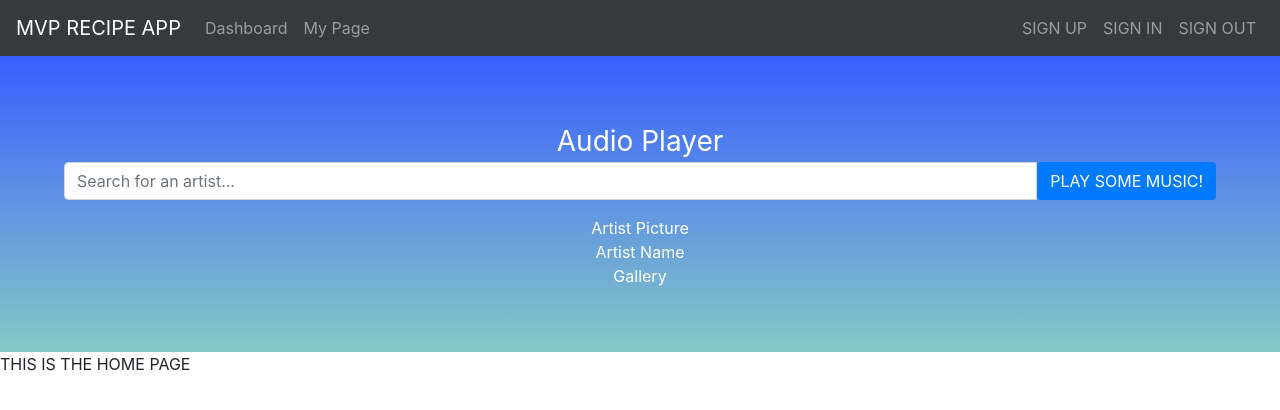
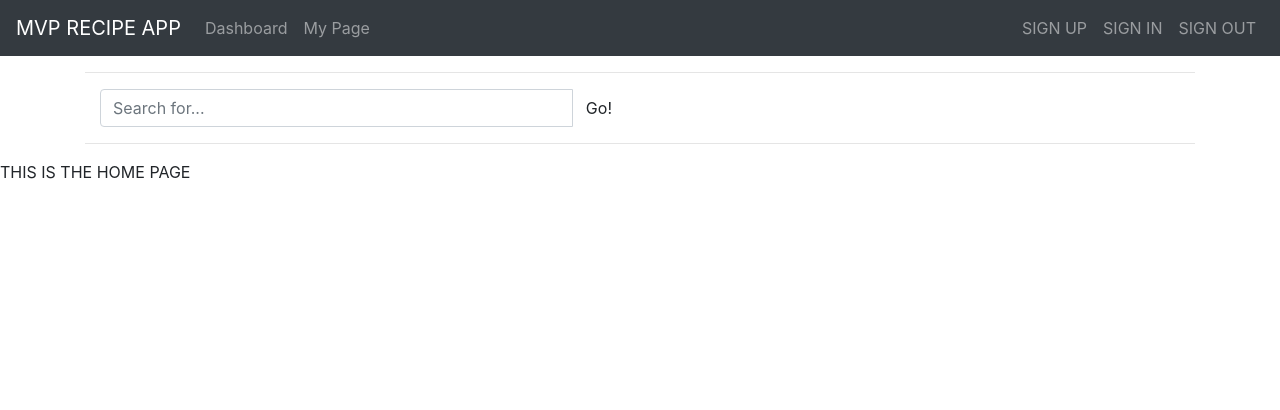
Before and after one commit to jaboulos/MVP-recipe-v2, a React (Create React App) app: page / in a window 1280 px wide. Shown: the top 410 px of the page. Built offline with nearby package versions, Linux system fonts and the light colour scheme.

Commit message:
audioplayer able to fetch from spotify api

```diff
--- a/src/components/AudioPlayer.js
+++ b/src/components/AudioPlayer.js
@@ -1,36 +1,156 @@
 import React, { Component } from 'react';
 import '../App.css';
-import { FormGroup, FormControl, InputGroup, Glyphicon, Button } from 'react-bootstrap';
+// import { FormGroup, FormControl, InputGroup, Glyphicon, Button } from 'react-bootstrap';
 
+
+// spotify endpoint, dont need api key
+// https://api.spotify.com/v1/search
+// documentation page: https://developer.spotify.com/documentation/web-api/reference/search/search/
+// access token: http://localhost:8888/#access_token=BQCXXDjU9wbR4i7MmZrjCYAr04zQAv6KH1L5wOeQO5BUKbNWuGqilZZLkZA5ufTESocA-UKjs8y50puWGZSKgs31O-JGmOxesLgn1ljx20FNuhZQfsxQE3pWTO4HWSHmhYjlRlnX3jUixjoVpOsDuvRxlUKOIbNI8x96gG4Z&refresh_token=AQBR0PIzmZFGPrmR6Cl_lDBfTlCVIzdmMplygur8VHxDk3Vv-eqWPR_58Sl2WbgVcaFgCXJHi7_s6hv8Gcc_jytmYy-lgF3d9ZAPe_-1tI8Bl8I0nrKWx8_BuIWD0cYC4qcYXw
+
+// client id: e2d613f9ba5b4b30a041a725626046e6
+// client secret: a1bc17e2569a415596350b5ec3a04417
+// redirect uri: http://localhost:3000/randomrecipe
+//               http://localhost:3000/userpage
 class AudioPlayer extends Component {
+  constructor(props) {
+    super(props);
+    this.state = {
+      query: '',
+      artist: null
+    }
+  }
+/*
+  // test to see if query is working
+  search() {
+    // console.log("THIS IS THE STATE: ", this.state);
+    // declare spotify search endpoint as a base url
+    // question mark at the end of the url allows for more parameters
+    const BASE_URL = 'https://api.spotify.com/v1/search?';
+    // declare fetch url
+    const FETCH_URL = `${BASE_URL}q=this.state.query&type=artist&limit=1`
+    console.log('FETCH_URL: ', FETCH_URL)
+
+    const accessToken = 'BQCXXDjU9wbR4i7MmZrjCYAr04zQAv6KH1L5wOeQO5BUKbNWuGqilZZLkZA5ufTESocA-UKjs8y50puWGZSKgs31O-JGmOxesLgn1ljx20FNuhZQfsxQE3pWTO4HWSHmhYjlRlnX3jUixjoVpOsDuvRxlUKOIbNI8x96gG4Z&refresh_token=AQBR0PIzmZFGPrmR6Cl_lDBfTlCVIzdmMplygur8VHxDk3Vv-eqWPR_58Sl2WbgVcaFgCXJHi7_s6hv8Gcc_jytmYy-lgF3d9ZAPe_-1tI'
+
+    //   var myOptions = {
+    //     method: 'GET',
+    //     headers: {
+    //       'authorization': accessToken
+    //     },
+    //     mode: 'cors',
+    //     cache: 'deafult'
+    //   }
+
+    //   fetch(FETCH_URL, myOptions)
+    //     .then(response => response.json())
+    //     .then(json => {
+    //       const artist = json.artists.items[0]
+    //       this.setState({ artist })
+    //     })
+  }
+*/
+
+search() {
+  console.log('this.state', this.state);
+  const BASE_URL = 'https://api.spotify.com/v1/search?';
+  const FETCH_URL = BASE_URL + 'q=' + this.state.query + '&type=artist&limit=1';
+  var accessToken = 'BQCXXDjU9wbR4i7MmZrjCYAr04zQAv6KH1L5wOeQO5BUKbNWuGqilZZLkZA5ufTESocA-UKjs8y50puWGZSKgs31O-JGmOxesLgn1ljx20FNuhZQfsxQE3pWTO4HWSHmhYjlRlnX3jUixjoVpOsDuvRxlUKOIbNI8x96gG4Z&refresh_token=AQBR0PIzmZFGPrmR6Cl_lDBfTlCVIzdmMplygur8VHxDk3Vv-eqWPR_58Sl2WbgVcaFgCXJHi7_s6hv8Gcc_jytmYy-lgF3d9ZAPe_-1tI'
+
+  var myOptions = {
+    method: 'GET',
+    headers: {
+      'Authorization': 'Bearer ' + accessToken
+    },
+    mode: 'cors',
+    cache: 'default'
+  };
+
+  fetch(FETCH_URL, myOptions)
+    .then(response => response.json())
+    .then(json => {
+      const artist = json.artists.items[0];
+      this.setState({ artist });
+    })
+
+}
+
+  // render() {
+  //   return (
+  //     <div className="Audioplayer">
+  //       <div className="Audioplayer-title">Audio Player</div>
+  //      {/* React-Bootstrap components */}
+  //       <FormGroup>
+  //         {/* wrap form control with InputGroup */}
+  //         <InputGroup>
+  //           {/* this is the equivalent of an input field, FormControl is also self-closing */}
+  //           <FormControl
+  //               type="text"
+  //               placeholder="Search for an artist..."
+  //               value={this.state.query}
+  //               onChange={event => {this.setState({query: event.target.value})}}
+  //               onKeyPress={event => {
+  //                 // if the user clicks enter or mouse click, call this.search()
+  //                 // console.log('event.key: ', event.key)
+  //                 if(event.key === 'Enter') {
+  //                   // call this.search
+  //                   this.search()
+  //                 }
+  //               }}
+  //             />
+  //             {/* react-bootstrap has some cool add-ons, this inputgroup.add-on changes the button icon on this form, find more in the react bootstrap documentation library */}
+  //           {/* <InputGroup.Addon>
+  //             <Glyphicon glyph="search"></Glyphicon>
+  //           </InputGroup.Addon> */}
+  //           <Button onClick={()=> this.search()}>PLAY SOME MUSIC!</Button>
+  //         </InputGroup>
+  //       </FormGroup>
+  //       <div className="Profile">
+  //         <div>Artist Picture</div>
+  //         <div>Artist Name</div>
+  //       </div>
+  //       <div className="Gallery">
+  //         Gallery
+  //       </div>
+  //     </div>
+  //   )
+  // }
   render() {
+
+    let artist = {
+      name: '',
+      followers: {
+        total: ''
+      }
+    };
+    if (this.state.artist !== null) {
+      artist = this.state.artist;
+    }
+
     return (
-      <div className="Audioplayer">
-        <div className="Audioplayer-title">Audio Player</div>
-       {/* React-Bootstrap components */}
-        <FormGroup>
-          {/* wrap form control with InputGroup */}
-          <InputGroup>
-            {/* this is the equivalent of an input field, FormControl is also self-closing */}
-            <FormControl
-              type="text"
-              placeholder="Search for an artist..."
-              />
-              {/* react-bootstrap has some cool add-ons, this inputgroup.add-on changes the button icon on this form, find more in the react bootstrap documentation library */}
-            {/* <InputGroup.Addon>
-              <Glyphicon glyph="search"></Glyphicon>
-            </InputGroup.Addon> */}
-            <Button>PLAY SOME MUSIC!</Button>
-          </InputGroup>
-        </FormGroup>
-        <div className="Profile">
-          <div>Artist Picture</div>
-          <div>Artist Name</div>
+      // return JSX
+      <div className="container">
+        <hr />
+        <div className="col-lg-6">
+          <div className="input-group">
+            <input type="text"
+              onChange={event => { this.setState({ query: event.target.value }) }}
+            className="form-control" placeholder="Search for..." />
+            <span className="input-group-btn">
+              <button
+              onClick={()=> this.search()}
+               className="btn btn-default" type="button">Go!</button>
+            </span>
+          </div>
         </div>
-        <div className="Gallery">
-          Gallery
+        <hr />
+        <div>
+          <div> {artist.name}   </div>
+          <div> {artist.followers.total} </div>
         </div>
-      </div>
+
+
+        </div>
     )
   }
 }
```
